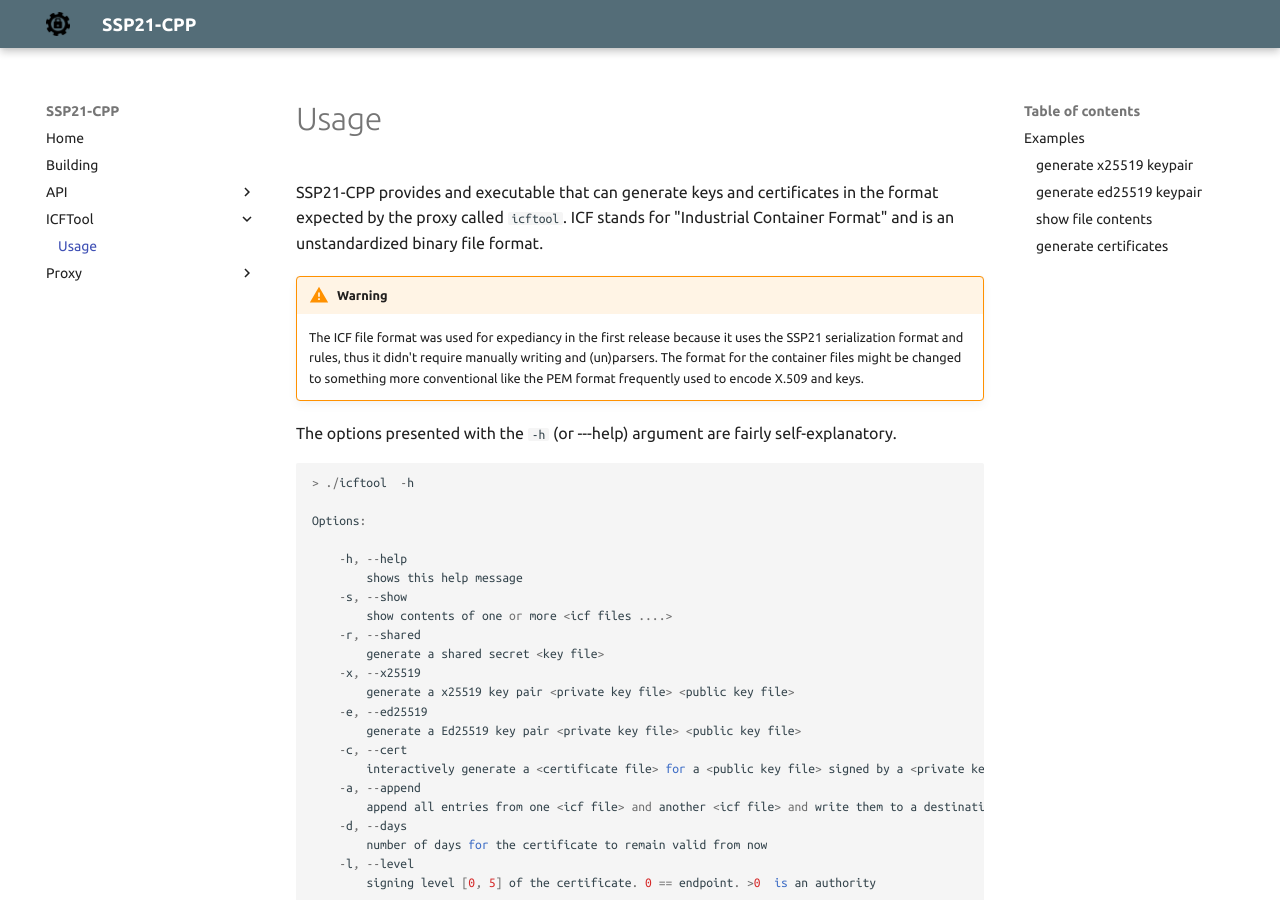
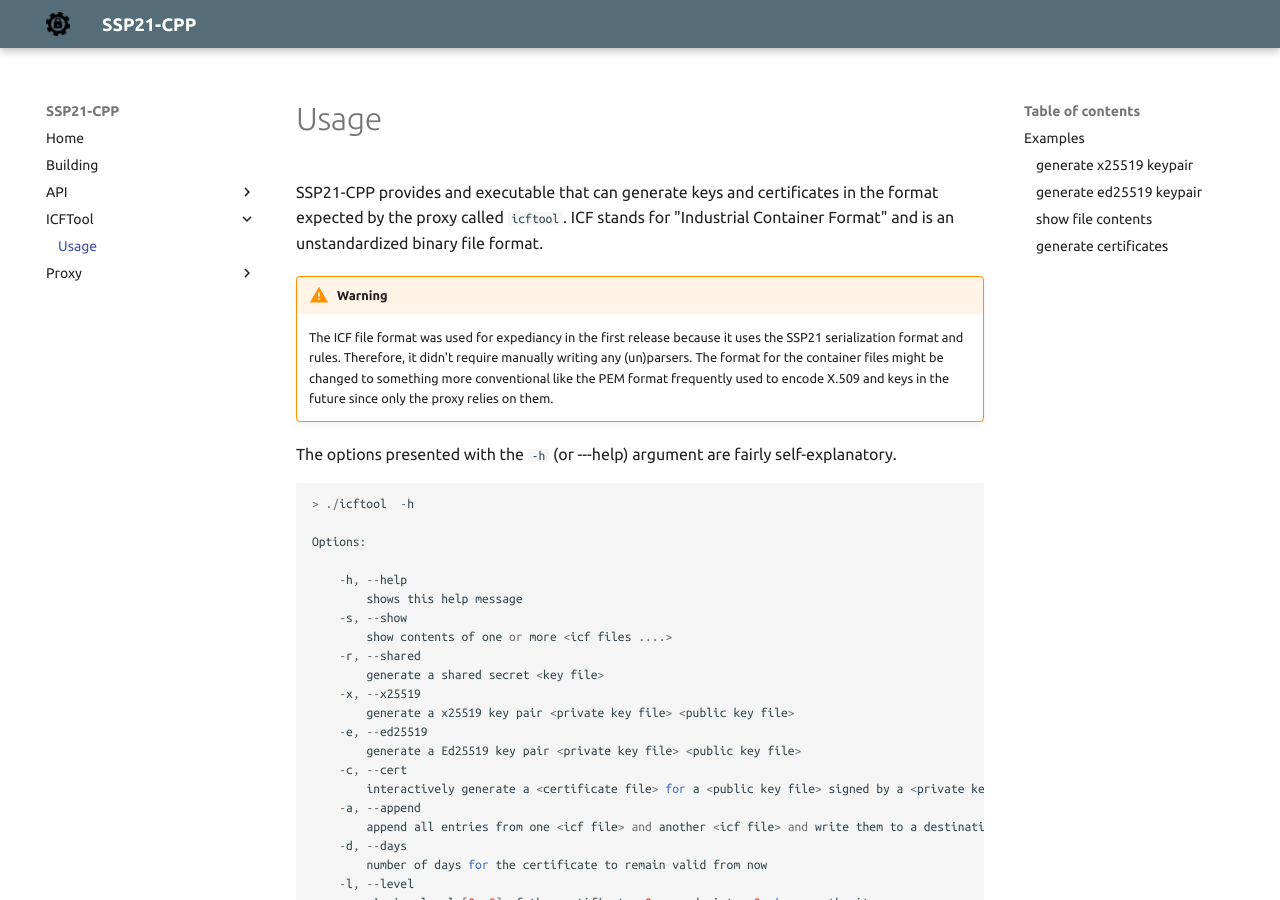
Before and after one commit to aegis4ics/ssp21-cpp-mkdocs, an MkDocs documentation site: the page built from docs/icftool/intro.md, in a window 1280 px wide and 900 px high. Built offline with MkDocs 1.6.1 and Material for MkDocs 9.7.7, drawn with Linux system fonts in a browser that asks for light colours.

Commit message:
fix typos and wording

```diff
--- a/docs/icftool/intro.md
+++ b/docs/icftool/intro.md
@@ -4,9 +4,9 @@ SSP21-CPP provides and executable that can generate keys and certificates in the
 "Industrial Container Format" and is an unstandardized binary file format.
 
 !!! warning
-    The ICF file format was used for expediancy in the first release because it uses the SSP21 serialization format and rules,
-	thus it didn't require manually writing and (un)parsers. The format for the container files might be changed to something more
-	conventional like the PEM format frequently used to encode X.509 and keys.
+    The ICF file format was used for expediancy in the first release because it uses the SSP21 serialization format and rules.
+	Therefore, it didn't require manually writing any (un)parsers. The format for the container files might be changed to something more
+	conventional like the PEM format frequently used to encode X.509 and keys in the future since only the proxy relies on them.
 
 The options presented with the `-h` (or ---help) argument are fairly self-explanatory.
 
```
